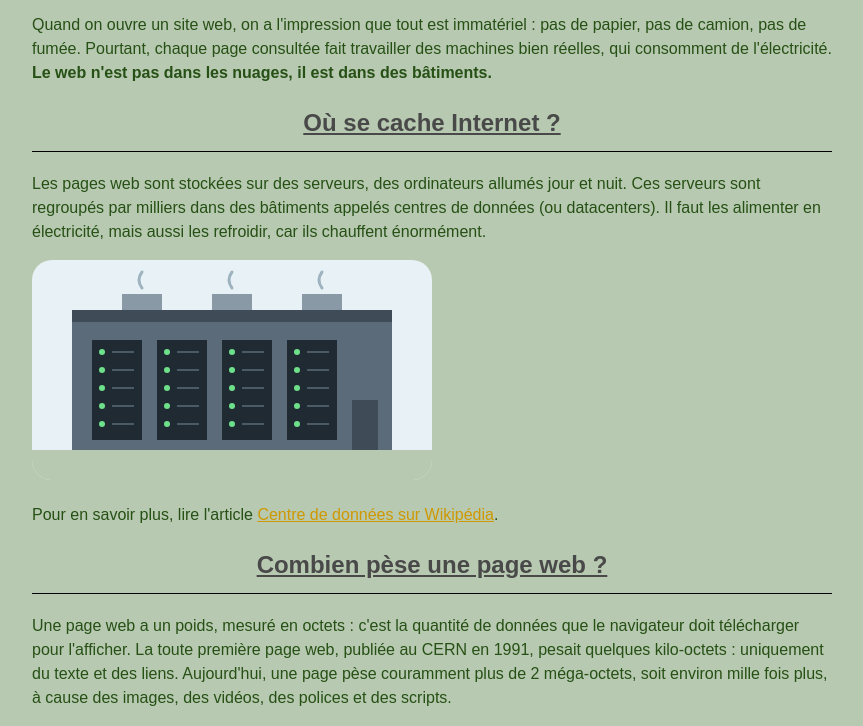
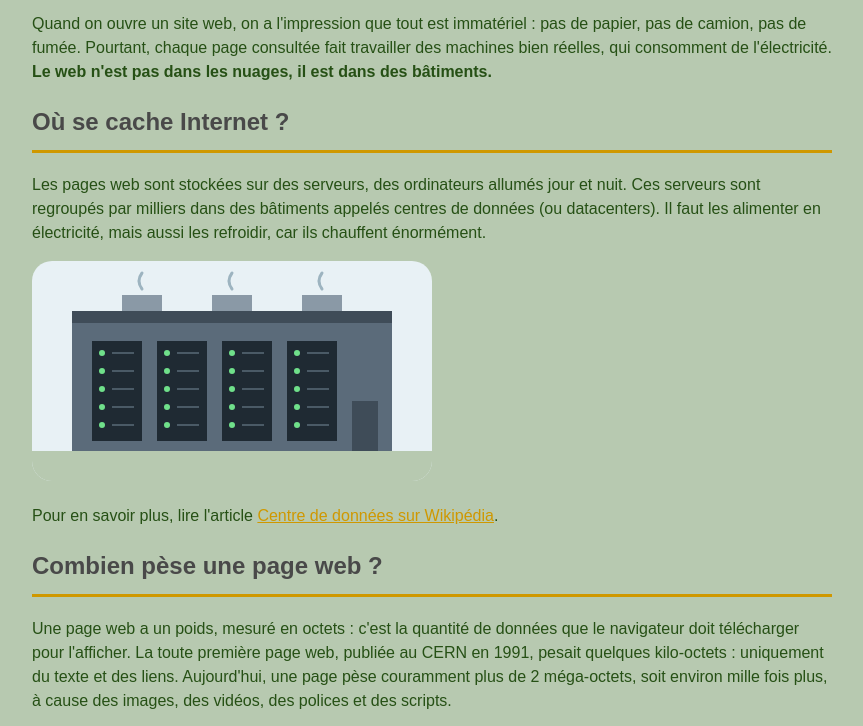
Before and after one commit to Osc4r08/tp-durability, a plain HTML site: page index.html in a window 1280 px wide. Shown: the part 239-965 px from the top of the page, without its empty margins (78-941 px from the left). Drawn offline with Linux system fonts and the light colour scheme.

Commit message:
Corrections du style des titres et changement de couleurs

```diff
--- a/style.css
+++ b/style.css
@@ -14,14 +14,12 @@ body {
 
 
 h1,h2 {
-    text-align: center;
-    border-bottom: 1px solid #000000;
     padding-bottom: 10px;
     color: #494949;
 }
 
 h2 {
-    text-decoration: underline;
+    border-bottom: 3px solid #cf9800;
 }
 
 a, a:hover {
```
